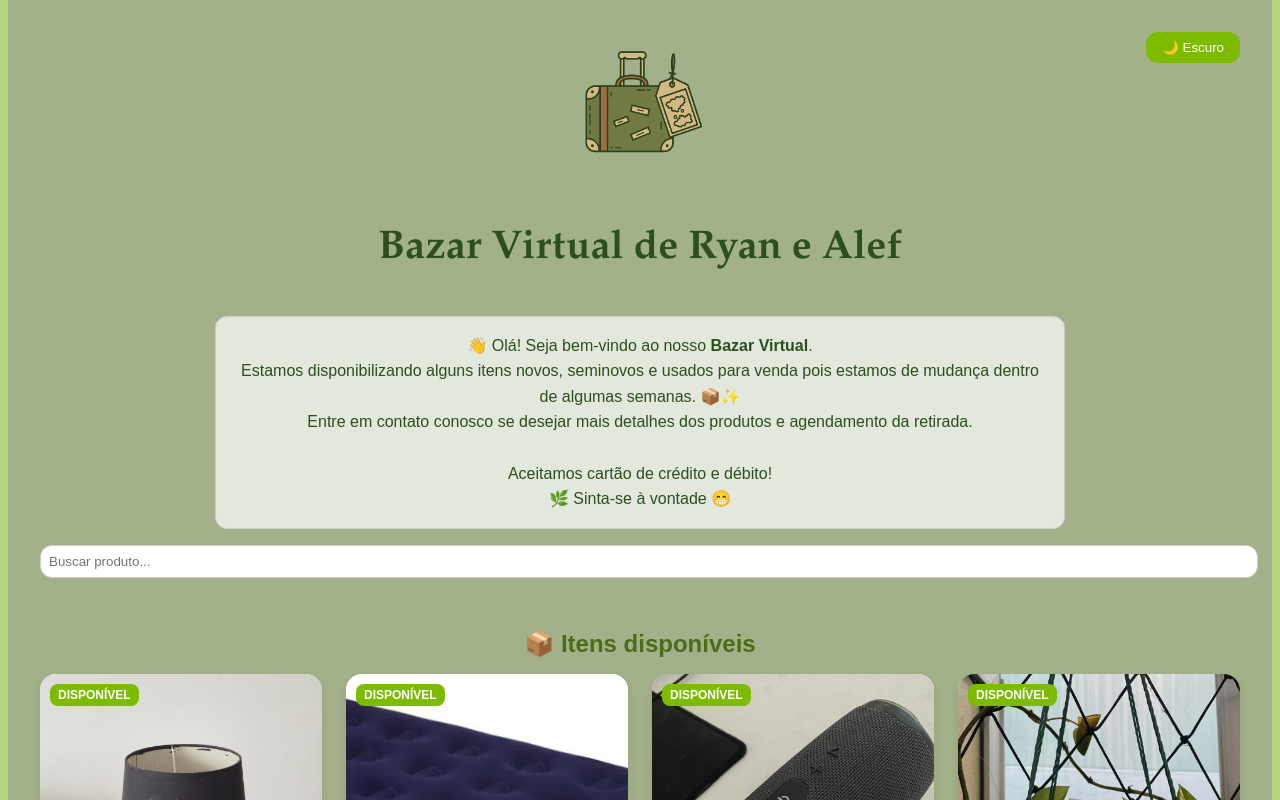
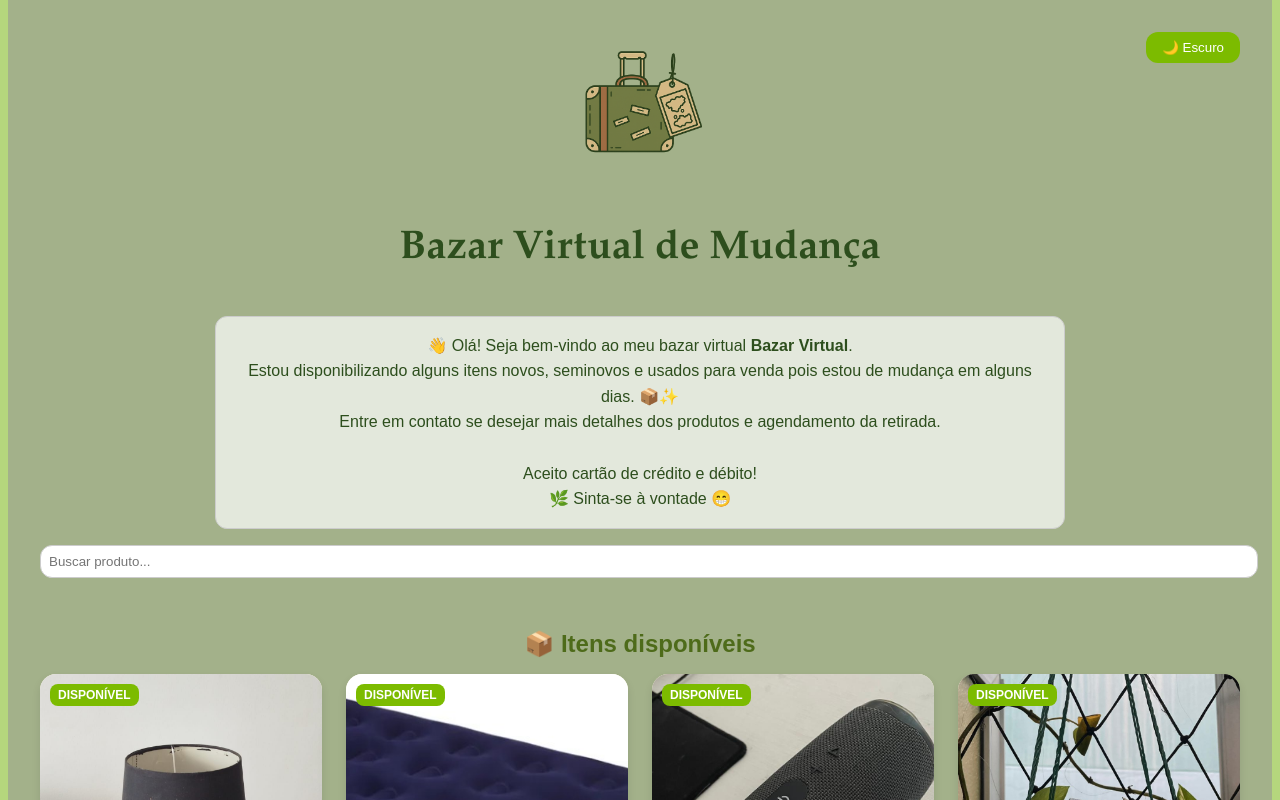
Before and after one commit to Ryaanlucas/bazar, a React (Create React App) app: page / in a window 1280 px wide. Shown: the top 800 px of the page. Built offline with nearby package versions, Linux system fonts and the light colour scheme.

Commit message:
Update bazar name and contact information

```diff
--- a/src/App.js
+++ b/src/App.js
@@ -526,7 +526,7 @@ export default function App() {
             fontFamily: "Garamond",
           }}
         >
-          Bazar Virtual de Ryan e Alef
+          Bazar Virtual de Mudança
         </h1>
         <div
           style={{
@@ -546,12 +546,12 @@ export default function App() {
             lineHeight: "1.6",
           }}
         >
-          👋 Olá! Seja bem-vindo ao nosso <strong>Bazar Virtual</strong>. <br />
-          Estamos disponibilizando alguns itens novos, seminovos e usados para
-          venda pois estamos de mudança dentro de algumas semanas. 📦✨<br />
-          Entre em contato conosco se desejar mais detalhes dos produtos e
+          👋 Olá! Seja bem-vindo ao meu bazar virtual <strong>Bazar Virtual</strong>. <br />
+          Estou disponibilizando alguns itens novos, seminovos e usados para
+          venda pois estou de mudança em alguns dias. 📦✨<br />
+          Entre em contato se desejar mais detalhes dos produtos e
           agendamento da retirada. <br />
-            <br /> Aceitamos cartão de crédito e débito!
+            <br /> Aceito cartão de crédito e débito!
           <br />🌿 Sinta-se à vontade 😁
         </div>
         <button
@@ -641,7 +641,7 @@ function ItemCard({ item, darkMode }) {
         <p style={{ fontWeight: 'bold', fontSize: '1.125rem', color: '#4e6b1a' }}>{item.price}</p>
         {!item.sold ? (
           <a
-            href="https://wa.me/5592993770892?text=Ol%C3%A1%2C%20estava%20olhando%20seu%20bazar%20e%20me%20interessei%20por%20alguns%20itens%20%F0%9F%98%8A%2C%20poderia%20conversar%3F"
+            href="https://wa.me/5541995281904?text=Ol%C3%A1%2C%20estava%20olhando%20seu%20bazar%20e%20me%20interessei%20por%20alguns%20itens%20%F0%9F%98%8A%2C%20poderia%20conversar%3F"
             target="_blank"
             rel="noopener noreferrer"
             style={{ display: 'inline-block', marginTop: '1rem', backgroundColor: '#7cbb00', color: 'white', padding: '0.75rem 1.25rem', borderRadius: '0.75rem', textAlign: 'center', textDecoration: 'none', fontSize: '1rem' }}
```
